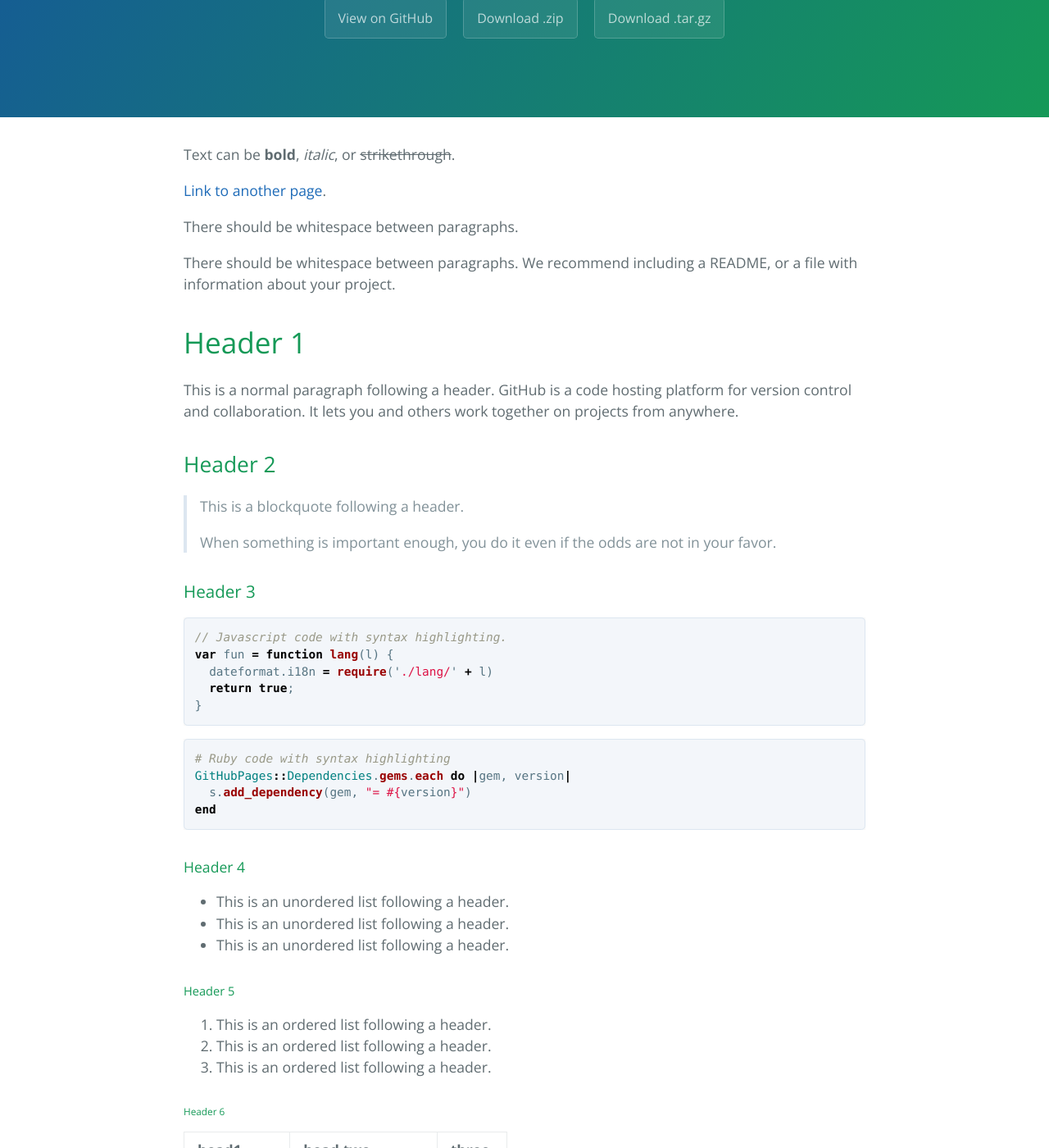
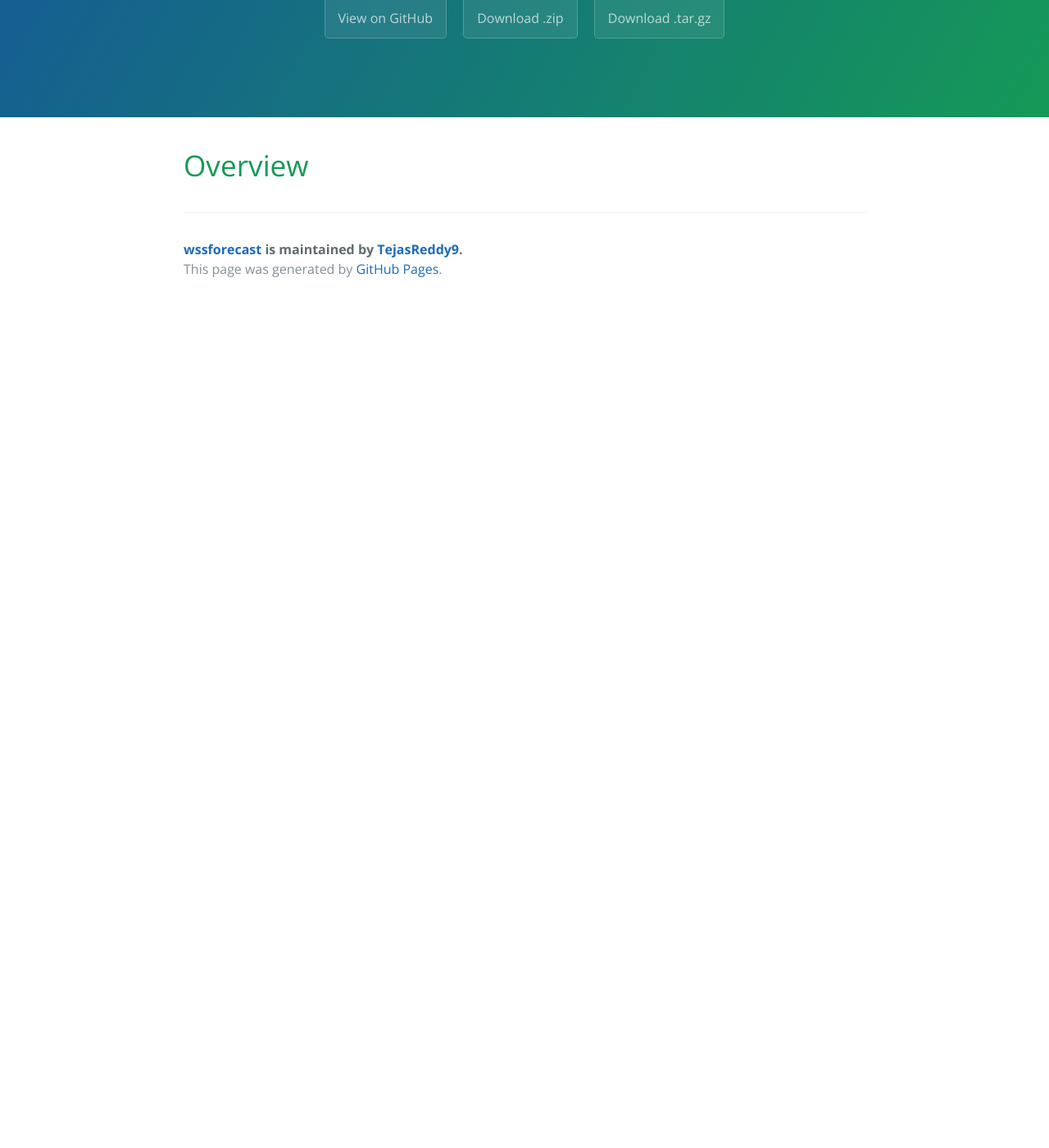
Before and after one commit to TejasReddy9/wssforecast, a Jekyll site: the page built from index.md, in a window 1280 px wide and 1400 px high, scrolled down 270 px. Shown: the whole window at 82% size. Built offline with Jekyll 4.4.1, drawn with Linux system fonts in a browser that asks for light colours; our own code applies the rules of GitHub Pages for plain Markdown files; after the commit the page ends 900 px from its top, so only the background shows below that; some of the changed text lies outside the part shown.

Commit message:
Update index.md

````diff
--- a/index.md
+++ b/index.md
@@ -2,122 +2,4 @@
 layout: default
 ---
 
-Text can be **bold**, _italic_, or ~~strikethrough~~.
-
-[Link to another page](./another-page.html).
-
-There should be whitespace between paragraphs.
-
-There should be whitespace between paragraphs. We recommend including a README, or a file with information about your project.
-
-# Header 1
-
-This is a normal paragraph following a header. GitHub is a code hosting platform for version control and collaboration. It lets you and others work together on projects from anywhere.
-
-## Header 2
-
-> This is a blockquote following a header.
->
-> When something is important enough, you do it even if the odds are not in your favor.
-
-### Header 3
-
-```js
-// Javascript code with syntax highlighting.
-var fun = function lang(l) {
-  dateformat.i18n = require('./lang/' + l)
-  return true;
-}
-```
-
-```ruby
-# Ruby code with syntax highlighting
-GitHubPages::Dependencies.gems.each do |gem, version|
-  s.add_dependency(gem, "= #{version}")
-end
-```
-
-#### Header 4
-
-*   This is an unordered list following a header.
-*   This is an unordered list following a header.
-*   This is an unordered list following a header.
-
-##### Header 5
-
-1.  This is an ordered list following a header.
-2.  This is an ordered list following a header.
-3.  This is an ordered list following a header.
-
-###### Header 6
-
-| head1        | head two          | three |
-|:-------------|:------------------|:------|
-| ok           | good swedish fish | nice  |
-| out of stock | good and plenty   | nice  |
-| ok           | good `oreos`      | hmm   |
-| ok           | good `zoute` drop | yumm  |
-
-### There's a horizontal rule below this.
-
-* * *
-
-### Here is an unordered list:
-
-*   Item foo
-*   Item bar
-*   Item baz
-*   Item zip
-
-### And an ordered list:
-
-1.  Item one
-1.  Item two
-1.  Item three
-1.  Item four
-
-### And a nested list:
-
-- level 1 item
-  - level 2 item
-  - level 2 item
-    - level 3 item
-    - level 3 item
-- level 1 item
-  - level 2 item
-  - level 2 item
-  - level 2 item
-- level 1 item
-  - level 2 item
-  - level 2 item
-- level 1 item
-
-### Small image
-
-![Octocat](https://assets-cdn.github.com/images/icons/emoji/octocat.png)
-
-### Large image
-
-![Branching](https://guides.github.com/activities/hello-world/branching.png)
-
-
-### Definition lists can be used with HTML syntax.
-
-<dl>
-<dt>Name</dt>
-<dd>Godzilla</dd>
-<dt>Born</dt>
-<dd>1952</dd>
-<dt>Birthplace</dt>
-<dd>Japan</dd>
-<dt>Color</dt>
-<dd>Green</dd>
-</dl>
-
-```
-Long, single-line code blocks should not wrap. They should horizontally scroll if they are too long. This line should be long enough to demonstrate this.
-```
-
-```
-The final element.
-```
+# Overview
````
